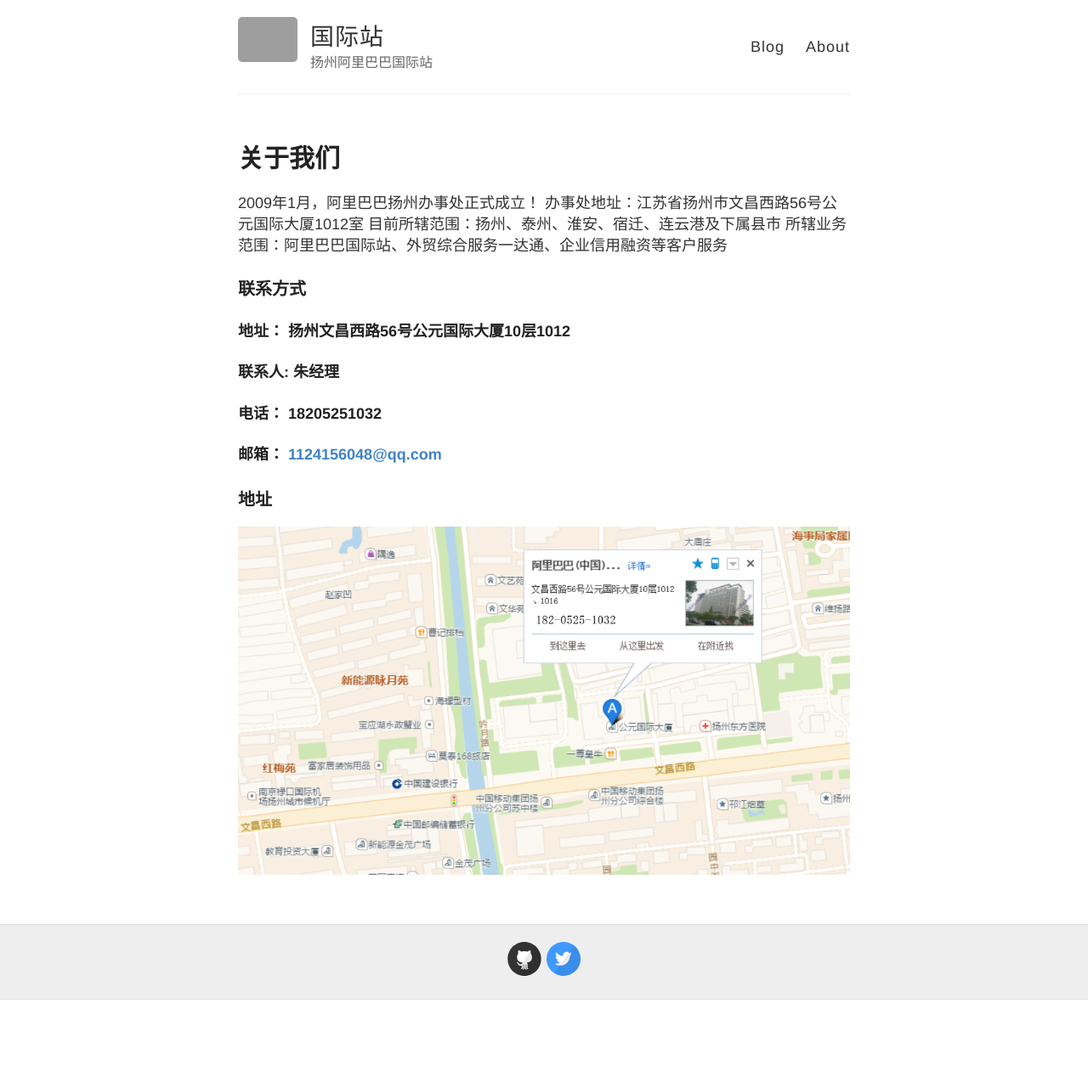
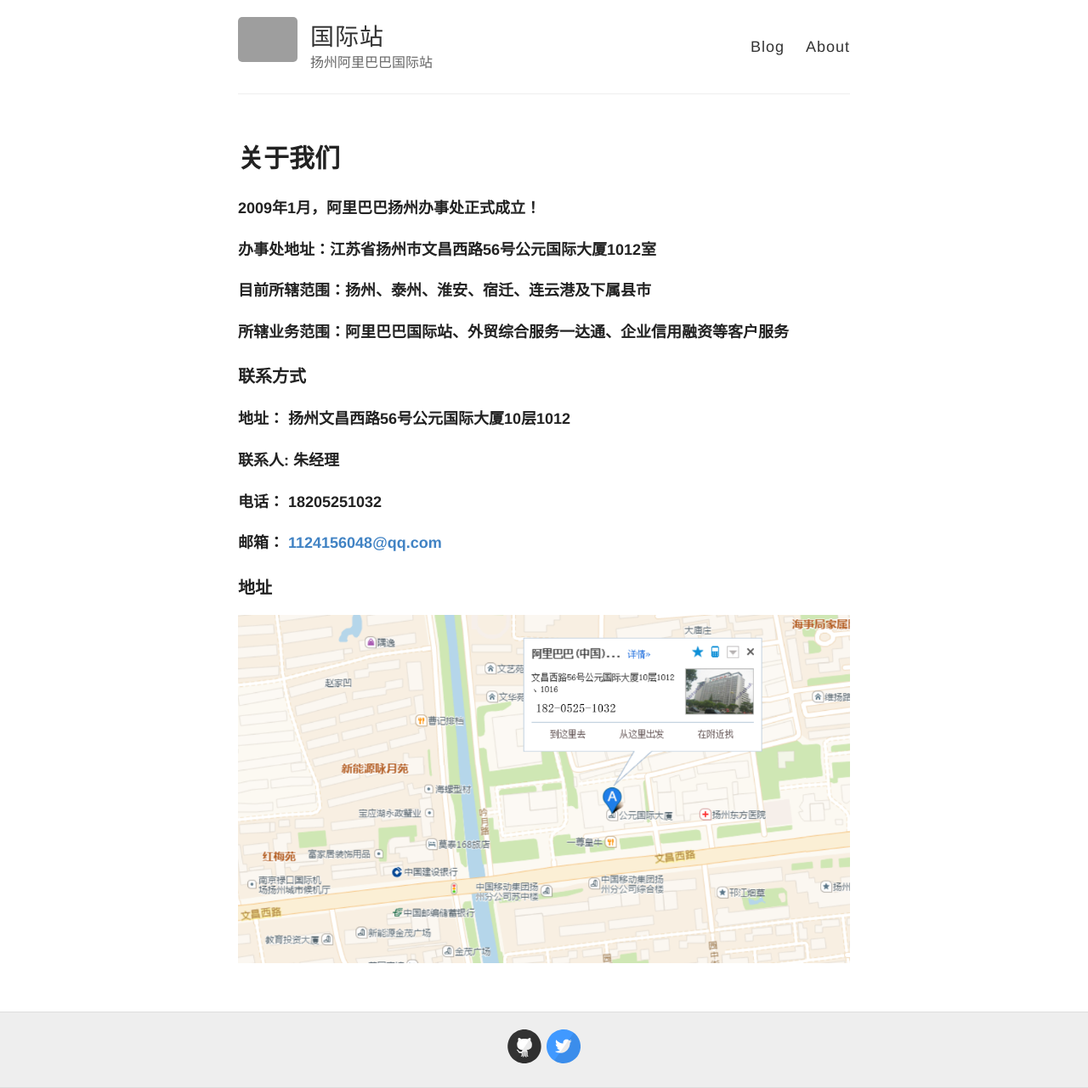
Before and after one commit to ibaba/ibaba.github.io, a Jekyll site: the page built from about.md, in a window 1280 px wide. Shown: the whole page at 85% size. Built offline with Jekyll 4.4.1, drawn with Linux system fonts in a browser that asks for light colours; Markdown is read by kramdown in place of the engine named in the settings; before the commit the page ends 1177 px from its top, so only the background shows below that; grey boxes are pictures that could not be loaded.

```diff
--- a/about.md
+++ b/about.md
@@ -4,10 +4,10 @@ title: 关于我们
 permalink: /about/
 ---
 
-2009年1月，阿里巴巴扬州办事处正式成立！
-办事处地址：江苏省扬州市文昌西路56号公元国际大厦1012室
-目前所辖范围：扬州、泰州、淮安、宿迁、连云港及下属县市
-所辖业务范围：阿里巴巴国际站、外贸综合服务一达通、企业信用融资等客户服务
+#####2009年1月，阿里巴巴扬州办事处正式成立！
+#####办事处地址：江苏省扬州市文昌西路56号公元国际大厦1012室
+#####目前所辖范围：扬州、泰州、淮安、宿迁、连云港及下属县市
+#####所辖业务范围：阿里巴巴国际站、外贸综合服务一达通、企业信用融资等客户服务
 
 ### 联系方式
 
```
